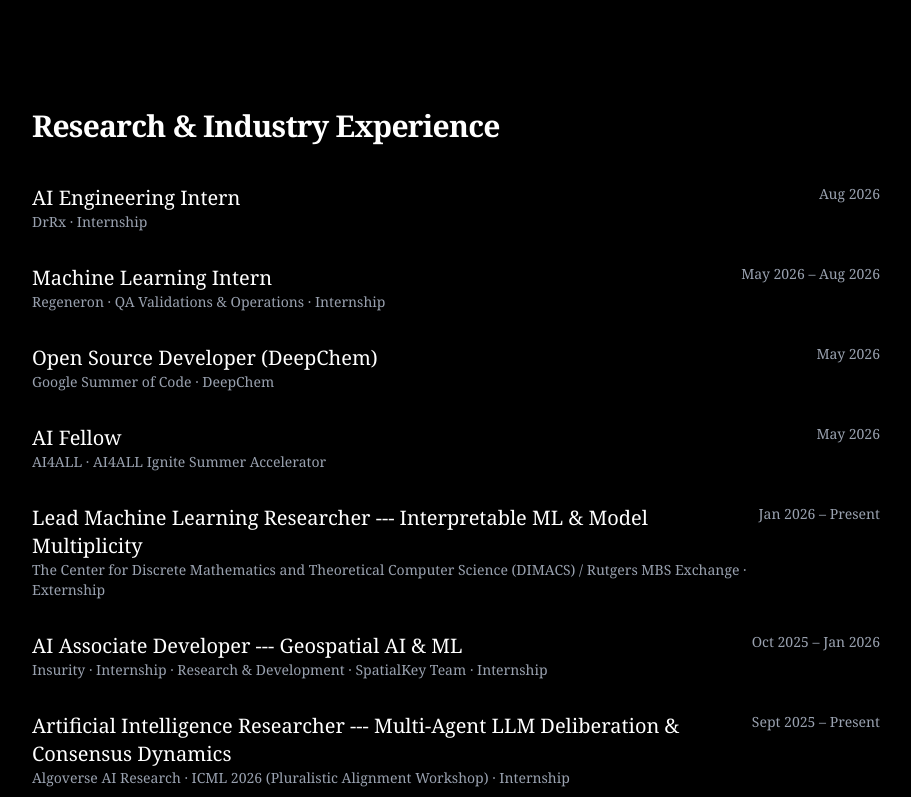
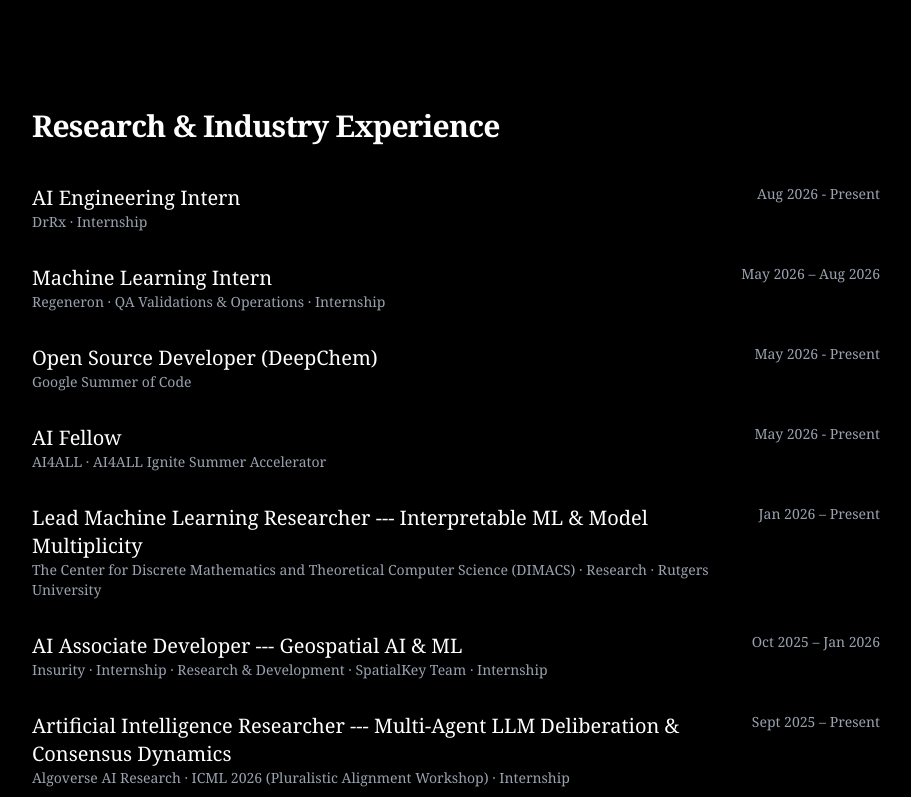
Before and after one commit to priyadp1/Website, a Next.js app in the folder prisha-portfolio/: page / in a window 1280 px wide. Shown: the part 529-1326 px from the top of the page, without its empty margins (184-1095 px from the left). Built offline with nearby package versions, Linux system fonts and the light colour scheme.

Commit message:
Fixed dates

```diff
--- a/prisha-portfolio/src/app/industry/page.tsx
+++ b/prisha-portfolio/src/app/industry/page.tsx
@@ -20,7 +20,7 @@
             AI Engineering Intern — DrRx
           </h2>
           <p className="text-sm text-gray-500 mt-1 tracking-wide">
-            May 2026 - Aug 2026
+            Aug 2026 - Present
           </p>
         </div>
 
@@ -56,7 +56,7 @@
             Open Source Developer (DeepChem) — Google Summer of Code
           </h2>
           <p className="text-sm text-gray-500 mt-1 tracking-wide">
-            May 2026
+            May 2026 - Present
           </p>
         </div>
 
@@ -88,7 +88,7 @@
             AI Fellow - AI4ALL Ignite Summer Accelerator
           </h2>
           <p className="text-sm text-gray-500 mt-1 tracking-wide">
-            May 2026
+            May 2026 - Present
           </p>
         </div>
 
@@ -138,8 +138,7 @@
             </li>
             <li>
               Built and evaluated LightGBM-based multi-class peril classifiers,
-              applying SMOTE class balancing to improve accuracy and F1 score
-              by approximately 10%.
+              applying SMOTE class balancing achieving a 70% accuracy and F1 score.
             </li>
             <li>
               Experimented with a Temporal Fusion Transformer (TFT),
--- a/prisha-portfolio/src/app/page.tsx
+++ b/prisha-portfolio/src/app/page.tsx
@@ -52,7 +52,7 @@
               </p>
             </div>
             <span className="text-sm text-gray-400 whitespace-nowrap">
-              Aug 2026
+              Aug 2026 - Present
             </span>
           </div>
 
@@ -77,11 +77,11 @@
                 Open Source Developer (DeepChem)
               </h3>
               <p className="text-sm text-gray-400">
-                Google Summer of Code · DeepChem
+                Google Summer of Code
               </p>
             </div>
             <span className="text-sm text-gray-400 whitespace-nowrap">
-              May 2026
+              May 2026 - Present
             </span>
           </div>
 
@@ -95,7 +95,7 @@
               </p>
             </div>
             <span className="text-sm text-gray-400 whitespace-nowrap">
-              May 2026
+              May 2026 - Present
             </span>
           </div>
 
@@ -106,7 +106,7 @@
                 Lead Machine Learning Researcher --- Interpretable ML & Model Multiplicity
               </h3>
               <p className="text-sm text-gray-400">
-                The Center for Discrete Mathematics and Theoretical Computer Science (DIMACS) / Rutgers MBS Exchange · Externship
+                The Center for Discrete Mathematics and Theoretical Computer Science (DIMACS) · Research · Rutgers University
               </p>
             </div>
             <span className="text-sm text-gray-400 whitespace-nowrap">
```
